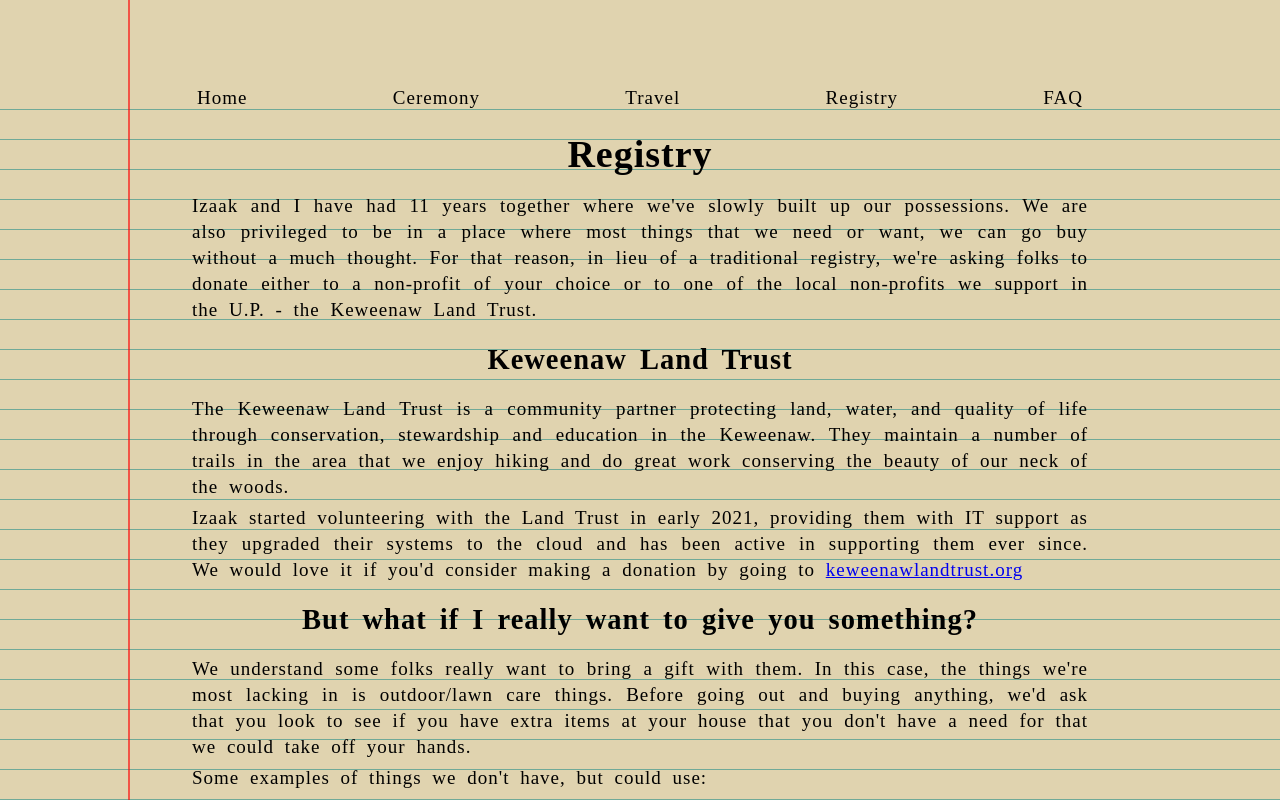
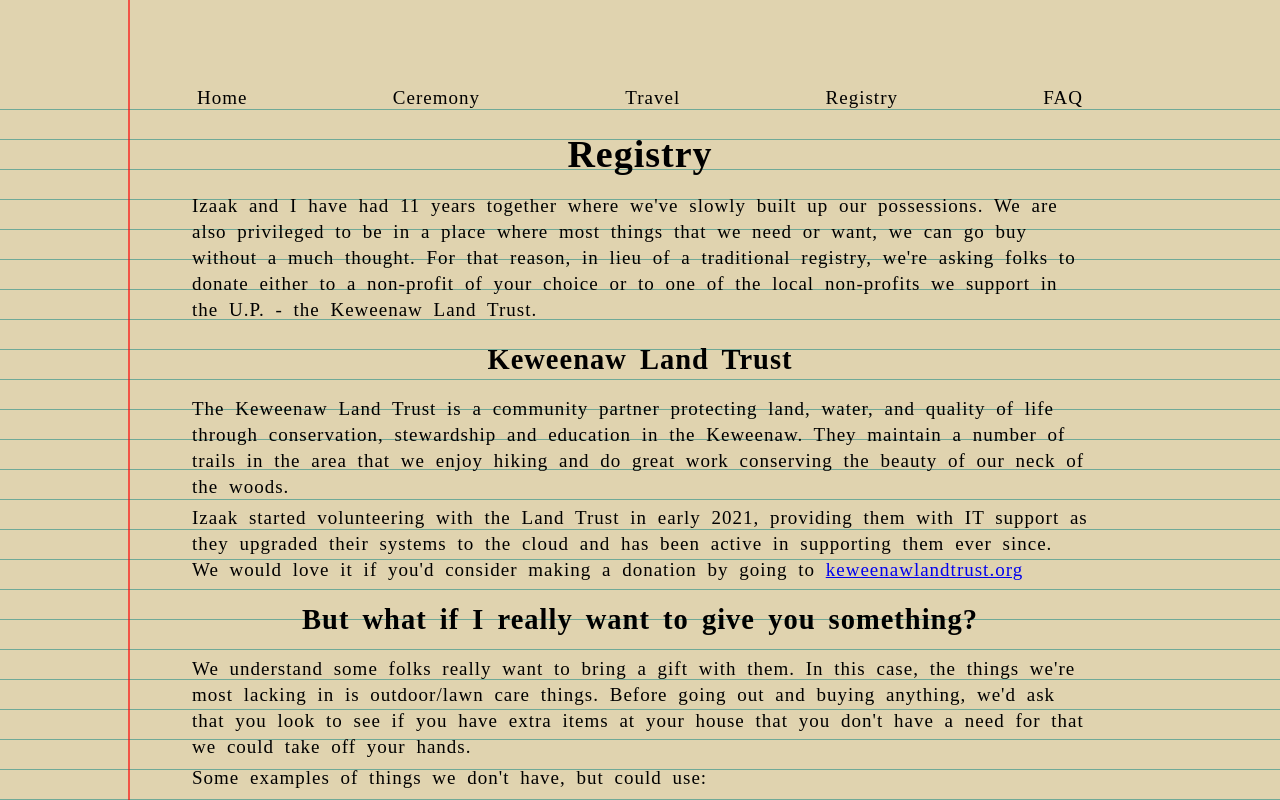
Before and after one commit to danielleahrens/unity, a React (Create React App) app: page /ceremony in a window 1280 px wide. Both pictures are taken after a click on the element "Registry". Shown: the top 800 px of the page. Built offline with nearby package versions, Linux system fonts and the light colour scheme.

Commit message:
text-align left instead of justify

```diff
--- a/src/Registry.css
+++ b/src/Registry.css
@@ -8,8 +8,17 @@
     text-align: left;
 }
 
+.registry-list-header-full {
+    text-align: left;
+    font-weight: bold;
+}
+
 .registry-list-header {
     font-weight: bold;
+}
+
+.registry-text {
+    text-align: left;
 }
 
 @media only screen and (max-width: 750px) {
--- a/src/Registry.js
+++ b/src/Registry.js
@@ -4,13 +4,13 @@ function Registry() {
     return(
         <div className="Registry">
             <h1>Registry</h1>
-            <p>Izaak and I have had 11 years together where we've slowly built up our possessions. We are also privileged to be in a place where most things that we need or want, we can go buy without a much thought. For that reason, in lieu of a traditional registry, we're asking folks to donate either to a non-profit of your choice or to one of the local non-profits we support in the U.P. - the Keweenaw Land Trust.</p>
+            <p className="registry-text">Izaak and I have had 11 years together where we've slowly built up our possessions. We are also privileged to be in a place where most things that we need or want, we can go buy without a much thought. For that reason, in lieu of a traditional registry, we're asking folks to donate either to a non-profit of your choice or to one of the local non-profits we support in the U.P. - the Keweenaw Land Trust.</p>
             <h2>Keweenaw Land Trust</h2>
-            <p>The Keweenaw Land Trust is a community partner protecting land, water, and quality of life through conservation, stewardship and education in the Keweenaw. They maintain a number of trails in the area that we enjoy hiking and do great work conserving the beauty of our neck of the woods.</p>
-            <p>Izaak started volunteering with the Land Trust in early 2021, providing them with IT support as they upgraded their systems to the cloud and has been active in supporting them ever since. We would love it if you'd consider making a donation by going to <a href="https://keweenawlandtrust.org" target="_blank">keweenawlandtrust.org</a></p>
+            <p className="registry-text">The Keweenaw Land Trust is a community partner protecting land, water, and quality of life through conservation, stewardship and education in the Keweenaw. They maintain a number of trails in the area that we enjoy hiking and do great work conserving the beauty of our neck of the woods.</p>
+            <p className="registry-text">Izaak started volunteering with the Land Trust in early 2021, providing them with IT support as they upgraded their systems to the cloud and has been active in supporting them ever since. We would love it if you'd consider making a donation by going to <a href="https://keweenawlandtrust.org" target="_blank">keweenawlandtrust.org</a></p>
             <h2>But what if I really want to give you something?</h2>
-            <p>We understand some folks really want to bring a gift with them. In this case, the things we're most lacking in is outdoor/lawn care things. Before going out and buying anything, we'd ask that you look to see if you have extra items at your house that you don't have a need for that we could take off your hands.</p>
-            <p>Some examples of things we don't have, but could use:</p>
+            <p className="registry-text">We understand some folks really want to bring a gift with them. In this case, the things we're most lacking in is outdoor/lawn care things. Before going out and buying anything, we'd ask that you look to see if you have extra items at your house that you don't have a need for that we could take off your hands.</p>
+            <p className="registry-text">Some examples of things we don't have, but could use:</p>
             <div className="registry-list">
                 <div className="registry-list-group">
                     <p className="registry-list-header">Garden Supplies</p>
@@ -46,7 +46,7 @@ function Registry() {
                 </div>
             </div>
             <div className="registry-list-full">
-                <p className="registry-list-header">We are still trying to fill out our house with some furniture. If you're in a place in your life where you're looking to downsize your possessions, we should talk! Here are some furniture things we're on the hunt for now:</p>
+                <p className="registry-list-header-full">We are still trying to fill out our house with some furniture. If you're in a place in your life where you're looking to downsize your possessions, we should talk! Here are some furniture things we're on the hunt for now:</p>
                 <li>Bedside tables</li>
                 <li>Small desk</li>
                 <li>Bookshelves</li>
```
